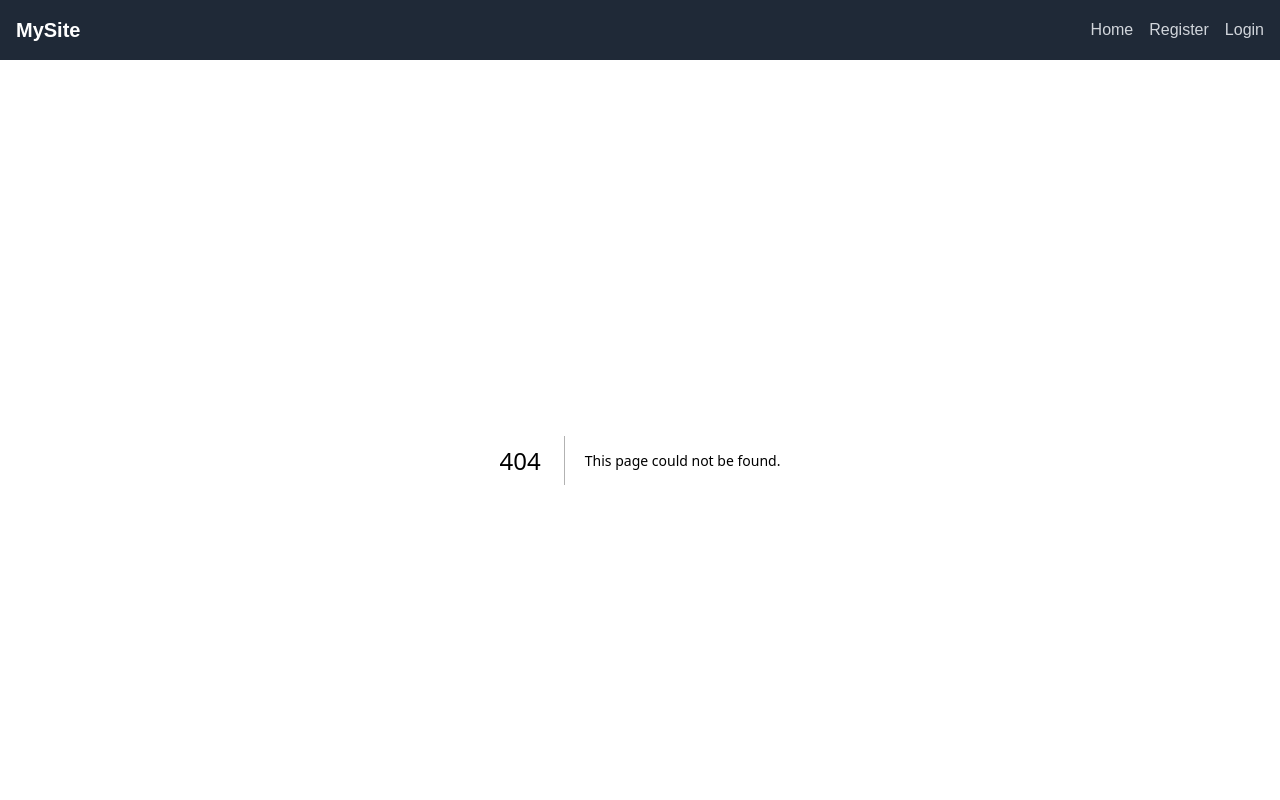
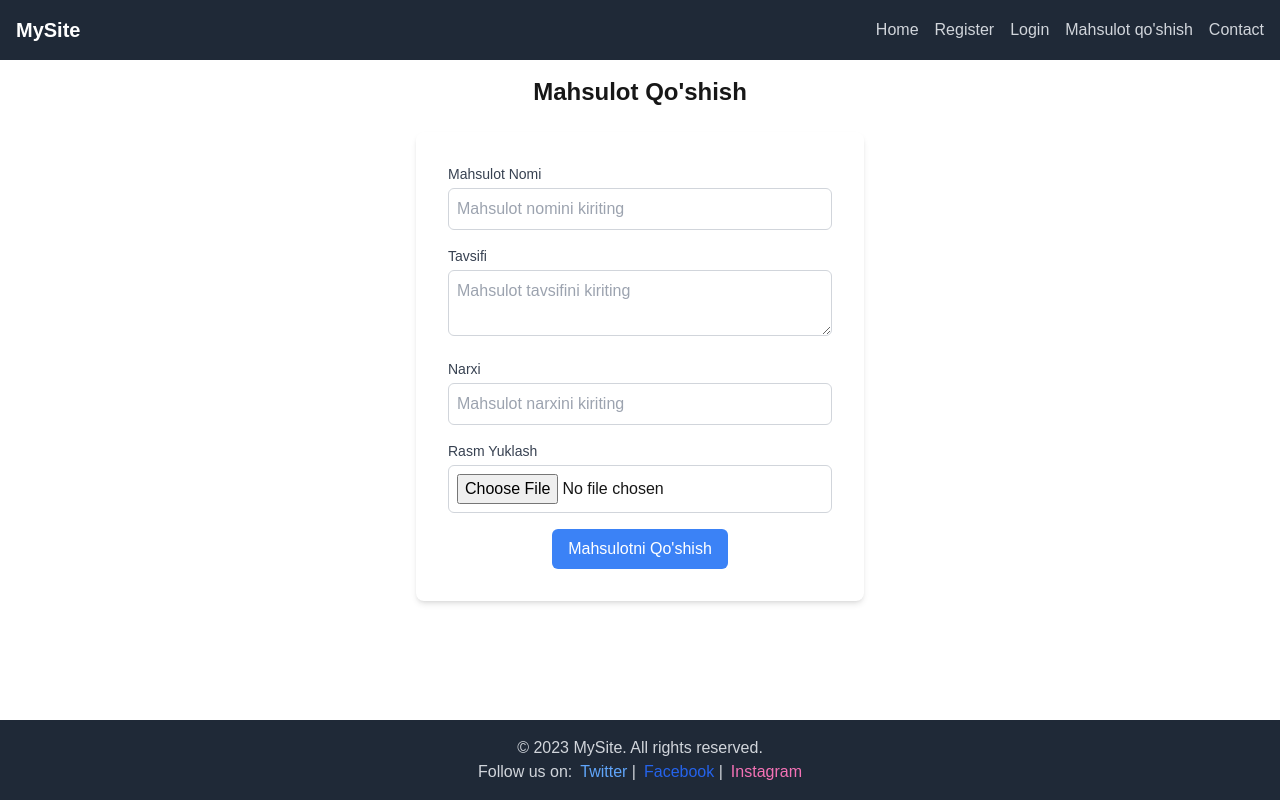
Before and after one commit to tulik06011991/bigProject, a Next.js app in the folder client/my-app/: page /components/Products in a window 1280 px wide. Before the commit this address had no page. Shown: the top 800 px of the page. Built offline with nearby package versions, Linux system fonts and the light colour scheme.

Commit message:
zxzcxcxczx

```diff
--- a/client/my-app/pages/components/Navbar.jsx
+++ b/client/my-app/pages/components/Navbar.jsx
@@ -10,8 +10,8 @@ const Navbar = () => {
           <Link href="/" className="text-gray-300 hover:text-white">Home</Link>
           <Link href="/components/Register" className="text-gray-300 hover:text-white">Register</Link>
           <Link href="/components/Login" className="text-gray-300 hover:text-white">Login</Link>
-          {/* <Link href="/services" className="text-gray-300 hover:text-white">Services</Link>
-          <Link href="/contact" className="text-gray-300 hover:text-white">Contact</Link> */}
+           <Link href="/components/Products" className="text-gray-300 hover:text-white">Mahsulot qo'shish</Link>
+          <Link href="/contact" className="text-gray-300 hover:text-white">Contact</Link>
         </div>
       </div>
     </nav>
--- /dev/null
+++ b/client/my-app/pages/components/Products.jsx
@@ -0,0 +1,125 @@
+import { useState } from 'react';
+import axios from 'axios';
+
+const CreateProduct = () => {
+  const [name, setName] = useState('');
+  const [description, setDescription] = useState('');
+  const [price, setPrice] = useState('');
+  const [image, setImage] = useState(null); // Rasmi uchun o'zgaruvchi
+  const [loading, setLoading] = useState(false);
+  const [message, setMessage] = useState(null);
+
+  // Faylni tanlashda o'zgarishni amalga oshiramiz
+  const handleImageChange = (e) => {
+    const file = e.target.files[0];
+    if (file) {
+      setImage(file);
+    }
+  };
+
+  const handleSubmit = async (e) => {
+    e.preventDefault();
+    setLoading(true);
+    setMessage(null);
+
+    const formData = new FormData();
+    formData.append('name', name);
+    formData.append('description', description);
+    formData.append('price', price);
+    formData.append('image', image); // Faylni formaga qo'shamiz
+
+    try {
+      const response = await axios.post('http://localhost:3001/products', formData, {
+        headers: {
+          'Content-Type': 'multipart/form-data',
+        },
+      });
+
+      setMessage('Mahsulot muvaffaqiyatli qo\'shildi!');
+      setName('');
+      setDescription('');
+      setPrice('');
+      setImage(null); // Faylni tozalash
+    } catch (error) {
+      setMessage('Xatolik yuz berdi. Iltimos qaytadan urinib ko\'ring!');
+    } finally {
+      setLoading(false);
+    }
+  };
+
+  return (
+    <div className="container mx-auto p-4">
+      <h1 className="text-2xl font-semibold text-center mb-6">Mahsulot Qo'shish</h1>
+
+      {message && (
+        <div className={`mb-4 p-4 text-center ${message.includes('muvaffaqiyatli') ? 'bg-green-500' : 'bg-red-500'} text-white`}>
+          {message}
+        </div>
+      )}
+
+      <form onSubmit={handleSubmit} className="max-w-md mx-auto bg-white p-8 rounded-lg shadow-md">
+        <div className="mb-4">
+          <label htmlFor="name" className="block text-sm font-medium text-gray-700">Mahsulot Nomi</label>
+          <input
+            id="name"
+            type="text"
+            value={name}
+            onChange={(e) => setName(e.target.value)}
+            required
+            className="mt-1 p-2 w-full border border-gray-300 rounded-md"
+            placeholder="Mahsulot nomini kiriting"
+          />
+        </div>
+
+        <div className="mb-4">
+          <label htmlFor="description" className="block text-sm font-medium text-gray-700">Tavsifi</label>
+          <textarea
+            id="description"
+            value={description}
+            onChange={(e) => setDescription(e.target.value)}
+            required
+            className="mt-1 p-2 w-full border border-gray-300 rounded-md"
+            placeholder="Mahsulot tavsifini kiriting"
+          />
+        </div>
+
+        <div className="mb-4">
+          <label htmlFor="price" className="block text-sm font-medium text-gray-700">Narxi</label>
+          <input
+            id="price"
+            type="number"
+            value={price}
+            onChange={(e) => setPrice(e.target.value)}
+            required
+            className="mt-1 p-2 w-full border border-gray-300 rounded-md"
+            placeholder="Mahsulot narxini kiriting"
+          />
+        </div>
+
+        <div className="mb-4">
+          <label htmlFor="image" className="block text-sm font-medium text-gray-700">Rasm Yuklash</label>
+          <input
+            id="image"
+            type="file"
+            accept="image/*"
+            onChange={handleImageChange}
+            required
+            className="mt-1 p-2 w-full border border-gray-300 rounded-md"
+          />
+        </div>
+
+        <div className="flex justify-center">
+          <button
+            type="submit"
+            className={`px-4 py-2 rounded-md text-white ${loading ? 'bg-gray-400' : 'bg-blue-500 hover:bg-blue-600'}`}
+            disabled={loading}
+          >
+            {loading ? 'Yuklanmoqda...' : 'Mahsulotni Qo\'shish'}
+          </button>
+        </div>
+      </form>
+    </div>
+  );
+};
+
+export default CreateProduct;
```
Also changed, not shown: 2 other files (tests, documents, lock files or other folders).
